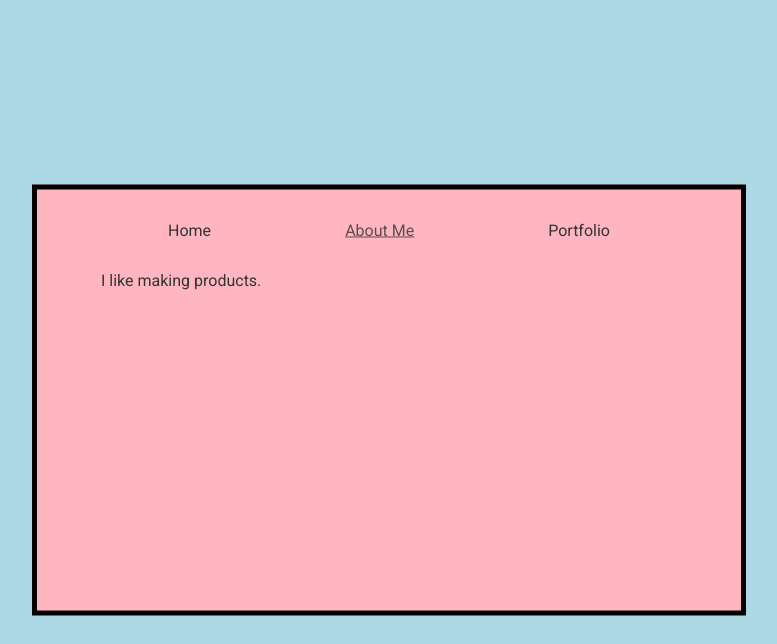
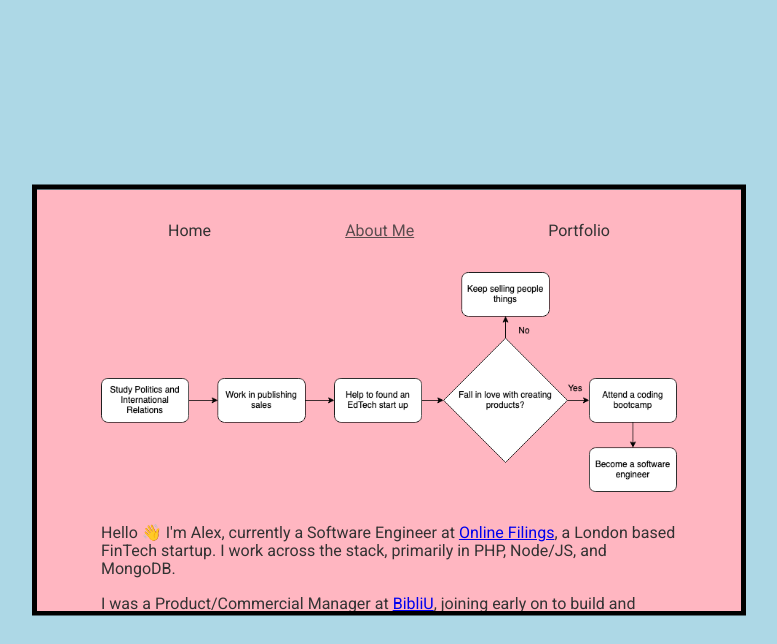
Before and after one commit to ehwus/personalSiteRevamp, a website built with Parcel: page index.html in a window 1280 px wide. Both pictures are taken after a click on the link "About Me". Shown: the top 644 px of the page, without its empty margins (251-1028 px from the left). Built offline with nearby package versions, Linux system fonts and the light colour scheme.

Commit message:
Wrote the copy and flow diagram for aboutMe, changed JS HTML injection to be a more simple visibility toggle.

```diff
--- a/css/main.css
+++ b/css/main.css
@@ -292,10 +292,6 @@ html, body {
   padding: 2em 4em 4em 4em;
 }
 
-.main img {
-  border: 3px solid #333;
-}
-
 .main #menu {
   width: 100%;
   margin-bottom: 2em;
@@ -310,6 +306,9 @@ html, body {
 .homeContent img {
   display: block;
   margin: auto;
+  height: 150px;
+  border-radius: 50%;
+  border: 3px solid #333;
 }
 
 .main a:hover {
@@ -328,9 +327,9 @@ html, body {
   cursor: default;
 }
 
-img {
-  height: 150px;
-  border-radius: 50%;
+.aboutMeContent img {
+  width: 100%;
+  margin-bottom: 1em;
 }
 
 html {
--- a/index.html
+++ b/index.html
@@ -14,7 +14,6 @@
 
   <link rel="manifest" href="site.webmanifest">
   <link rel="apple-touch-icon" href="icon.png">
-  <!-- Place favicon.ico in the root directory -->
 
   <link rel="stylesheet" href="css/normalize.css">
   <link rel="stylesheet" href="css/main.css">
@@ -27,15 +26,15 @@
 <body>
 
 <div class="main">
-  <div id="menu">
-    <a data-html-var="homeHtml" class="selected">Home</a>
-    <a data-html-var="aboutMeHtml">About Me</a>
-    <a data-html-var="portfolioHtml">Portfolio</a>
-  </div>
+  <nav id="menu">
+    <a data-section="homeContent" class="selected">Home</a>
+    <a data-section="aboutMeContent">About Me</a>
+    <a data-section="portfolioContent">Portfolio</a>
+  </nav>
 
   <div id="content">
     <div class="homeContent">
-      <img src="/img/alexheadshot.webp" alt="A headshot of Alex Withington-Smith">
+      <img id="headshot" src="/img/alexheadshot.webp" alt="A headshot of Alex Withington-Smith">
       <h1>Alex Withington-Smith</h1>
       <div class="social">
         <a href="https://www.linkedin.com/in/awithsmith/" title="LinkedIn">
@@ -48,6 +47,21 @@
           <i class="fa fa-envelope"></i></a>
       </div>
     </div>
+    <div class="aboutMeContent" style="display: none;">
+      <img id="#flowChart" src="/img/journeyFlowChart.png"
+           alt="A flow chart representing my journey from a Politics degree to Software Engineering.">
+      <p>Hello 👋 I'm Alex, currently a Software Engineer at
+        <a href="https://www.onlinefilings.co.uk/" target="_blank">Online Filings</a>,
+        a London based FinTech startup. I work across the stack,
+        primarily in PHP, Node/JS, and MongoDB.</p>
+      <p>I was a Product/Commercial Manager at
+        <a href="https://bibliu.com/" target="_blank">BibliU</a>,
+        joining early on to build and commercialise their EdTech product.</p>
+      <p>I learned to code to become a better Product Manager, and accidentally became a Software Engineer!</p>
+    </div>
+    <div class="portfolioContent" style="display: none;">
+      <p>This will be the portfolio section</p>
+    </div>
   </div>
 </div>
 
--- a/js/main.js
+++ b/js/main.js
@@ -1,21 +1,18 @@
 {
-  const pages = {
-    homeHtml: document.getElementById('content').innerHTML,
-    aboutMeHtml: '<p>I like making products.</p>',
-    portfolioHtml: '<p>This will be the portfolio section</p>'
-  }
-
   const menu = document.getElementById('menu');
-  const content = document.getElementById('content');
   const menuLinks = menu.querySelectorAll('a');
 
   menuLinks.forEach(link => {
     link.addEventListener('click', () => {
-      const currentSelection = menu.querySelector('.selected');
-      currentSelection.classList.remove('selected');
+      const currentLink = menu.querySelector('.selected');
+      currentLink.classList.remove('selected');
       link.classList.add('selected');
 
-      content.innerHTML = pages[link.dataset.htmlVar];
-    })
-  })
+      const currentContent = document.querySelector('.' + currentLink.dataset.section);
+      const newContent = document.querySelector('.' + link.dataset.section);
+
+      currentContent.style.display = "none";
+      newContent.style.display = "block";
+    });
+  });
 }
```
Also changed, not shown: img/journeyFlowChart.png (added).
